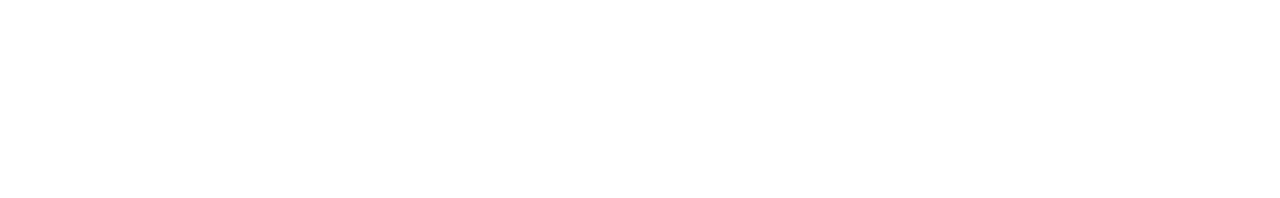
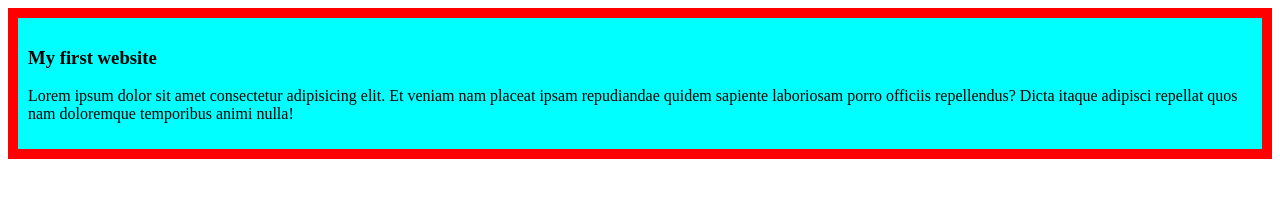
Before and after one commit to MdMozahid/my-simple-website, a plain HTML site: page index.html in a window 1280 px wide. Drawn offline with Linux system fonts and the light colour scheme.

Commit message:
added the first blog

```diff
--- a/index.html
+++ b/index.html
@@ -4,8 +4,12 @@
      <meta charset="UTF-8">
      <meta name="viewport" content="width=device-width, initial-scale=1.0">
      <title>My Simple Website</title>
+     <link rel="stylesheet" href="styles/blog.css">
 </head>
 <body>
-
+     <div>
+          <h3>My first website</h3>
+          <p>Lorem ipsum dolor sit amet consectetur adipisicing elit. Et veniam nam placeat ipsam repudiandae quidem sapiente laboriosam porro officiis repellendus? Dicta itaque adipisci repellat quos nam doloremque temporibus animi nulla!</p>
+     </div>
 </body>
 </html>
--- /dev/null
+++ b/styles/blog.css
@@ -0,0 +1,7 @@
+div{
+     background-color: aqua;
+}
+div{
+    padding: 10px;
+     border: 10px solid red;
+}
```
